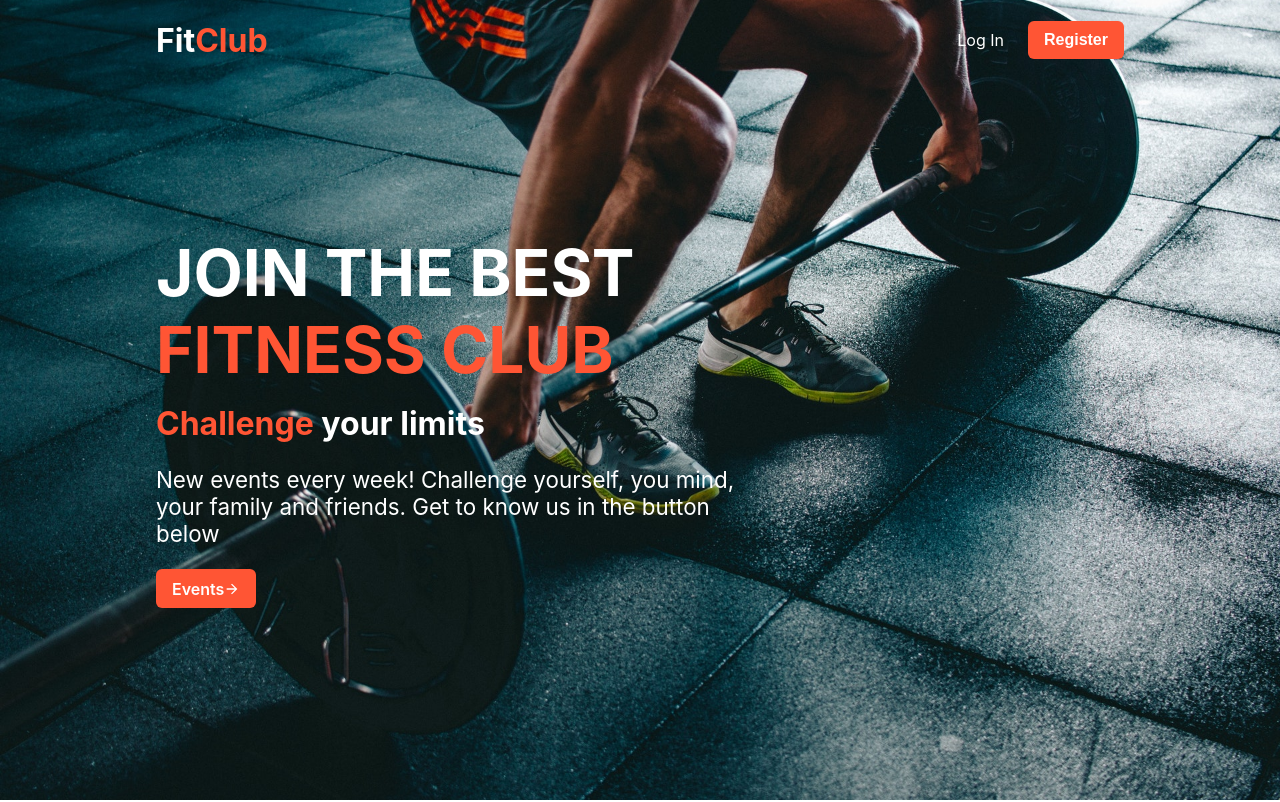
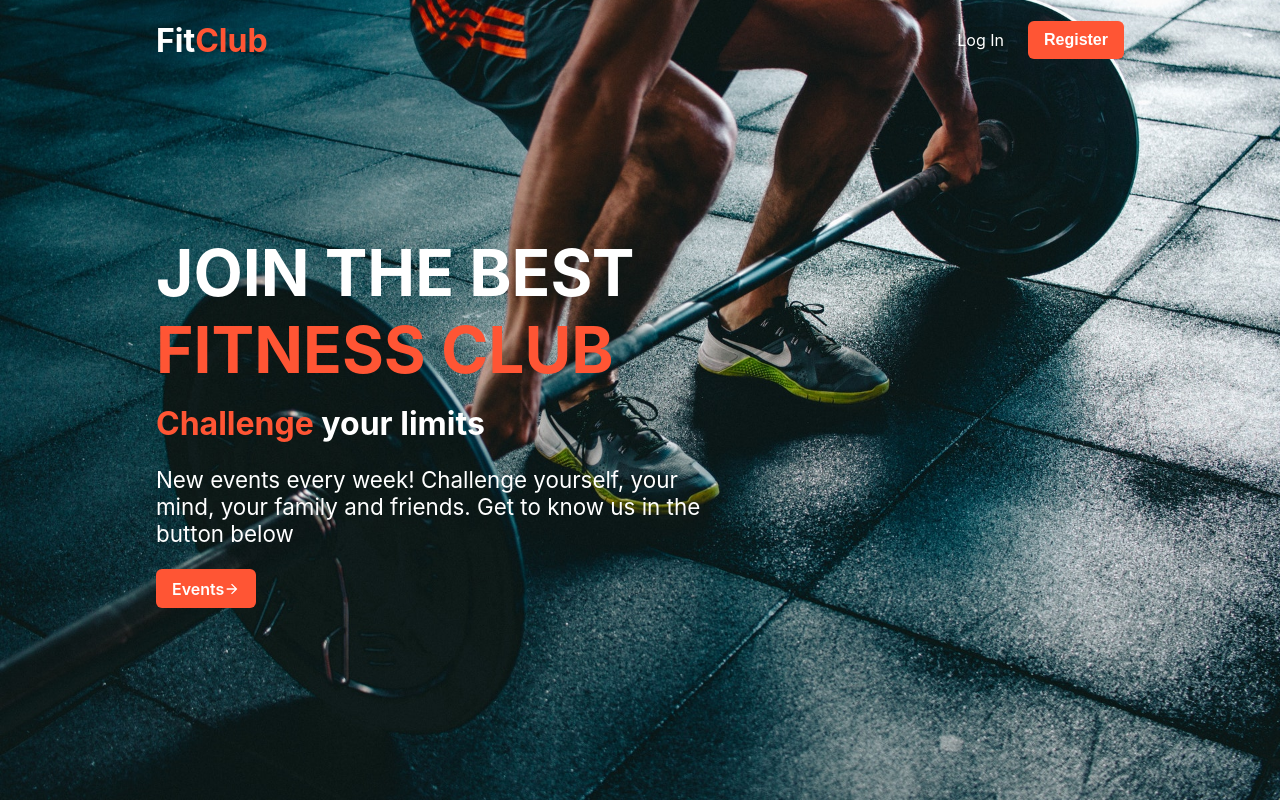
Before and after one commit to josh231101/FitnessClub, a React (Create React App) app in the folder frontend/: page /login in a window 1280 px wide. Shown: the top 802 px of the page. Built offline with nearby package versions, Linux system fonts and the light colour scheme.

Commit message:
Fix small typo

```diff
--- a/frontend/src/components/HeroSection/index.js
+++ b/frontend/src/components/HeroSection/index.js
@@ -15,7 +15,7 @@ const HeroSection = () => {
             <span>Challenge</span> your limits
           </h3>
           <p class="animate-pop-in">
-            New events every week! Challenge yourself, you mind, your family and
+            New events every week! Challenge yourself, your mind, your family and
             friends. Get to know us in the button below
           </p>
           <LinkR to="/dashboard/#events"  className="btn primary animate-pop-in btn--animated">
```
